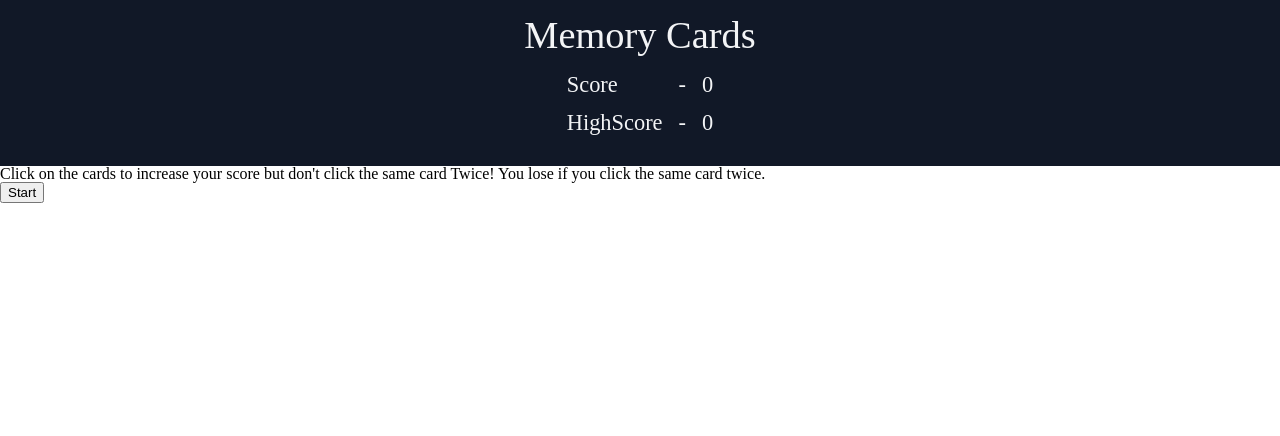
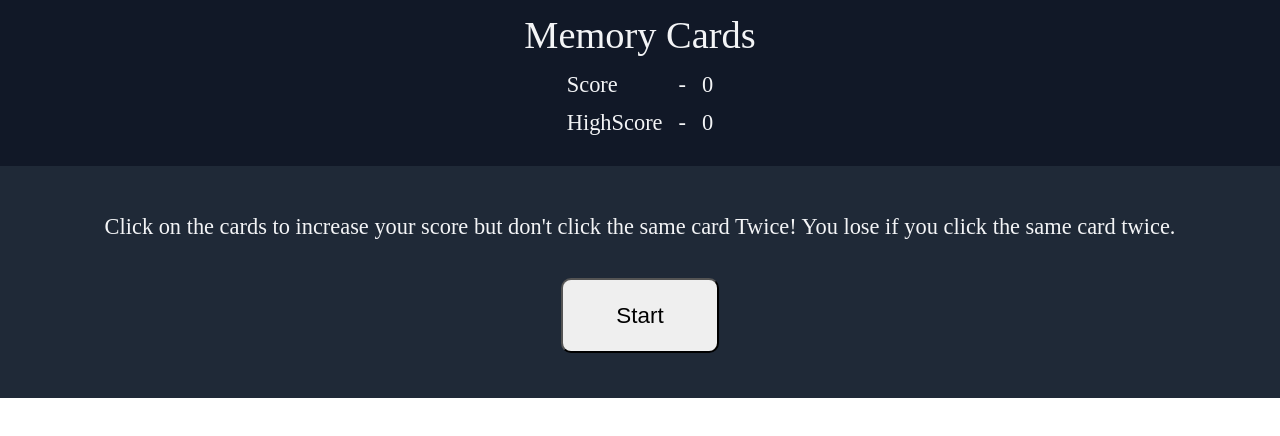
Before and after one commit to GaneshS288/memory-card, a React (Vite) app: page / in a window 1280 px wide. Shown: the top 436 px of the page. Built offline with nearby package versions, Linux system fonts and the light colour scheme; no server answers.

Commit message:
style hero

```diff
--- a/src/App.css
+++ b/src/App.css
@@ -45,6 +45,8 @@ table {
 :root {
     --grey-900: #111827;
     --grey-100: #f3f4f6;
+    --grey-400: #a1a1aa;
+    --grey-800: #1f2937;
 }
 
 * {
--- /dev/null
+++ b/src/components/Hero/Hero.css
@@ -0,0 +1,29 @@
+section.hero {
+    display: flex;
+    flex-direction: column;
+    justify-content: center;
+    align-items: center;
+    gap: 1.6em;
+    padding: 2em;
+    font-size: 1.4rem;
+    background-color: var(--grey-800);
+    color: var(--grey-100);
+}
+
+section.hero > p {
+    line-height: 1.4em;
+}
+
+section.hero > button {
+    font-size: 1.4rem;
+    padding: 1em 2.4em;
+    border-radius: 10px;
+}
+
+section.hero > button:hover {
+    box-shadow: 2px 2px 1px var(--grey-400);
+}
+
+section.hero > button:active {
+    box-shadow: inset 4px 4px 1px var(--grey-400);
+}
--- a/src/components/Hero/Hero.jsx
+++ b/src/components/Hero/Hero.jsx
@@ -1,3 +1,5 @@
+import "./Hero.css"
+
 export default function Hero({ gameStatus, hasWon, handleButtonClick }) {
   const errorMsg = "Failed to fetch game resources, please click retry";
   const gameInstructions =
```
